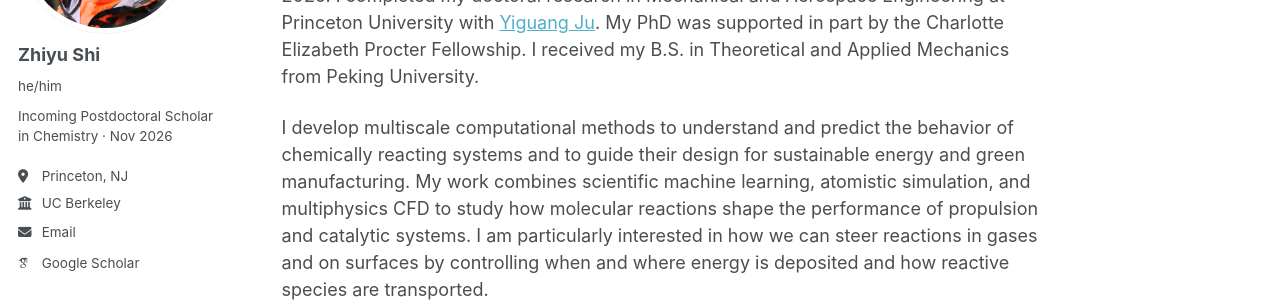
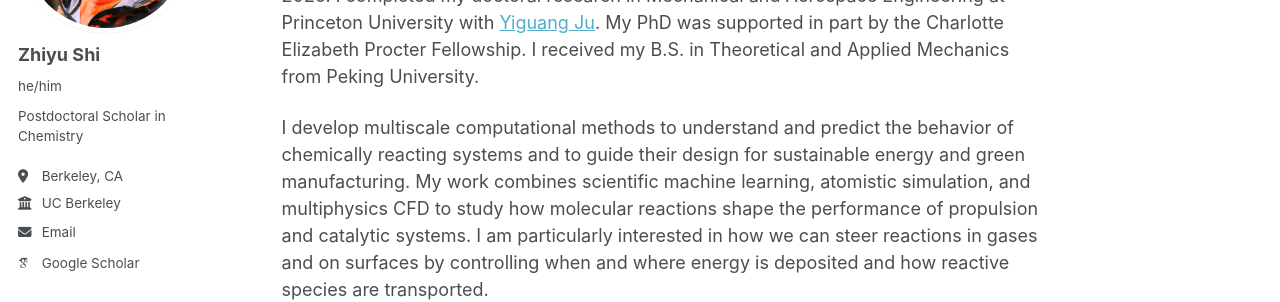
Before and after one commit to Zhi-yu-Shi/zhi-yu-shi.github.io, a Jekyll site: the page built from index.md, in a window 1280 px wide. Shown: the part 240-542 px from the top of the page. Built offline with Jekyll 4.4.1, drawn with Linux system fonts in a browser that asks for light colours; some web fonts are replaced.

Commit message:
Update _config.yml

```diff
--- a/_config.yml
+++ b/_config.yml
@@ -27,9 +27,7 @@ author:
   name       : "Zhiyu Shi"
   pronouns   : "he/him"
   bio        : "Postdoctoral Scholar in Chemistry"
-  bio_before : "Incoming Postdoctoral Scholar in Chemistry · Nov 2026"
   location   : "Berkeley, CA"
-  location_before : "Princeton, NJ"
   employer   : "UC Berkeley"
   uri        :
   email      : "zhiyu.shi.research@gmail.com"
```
